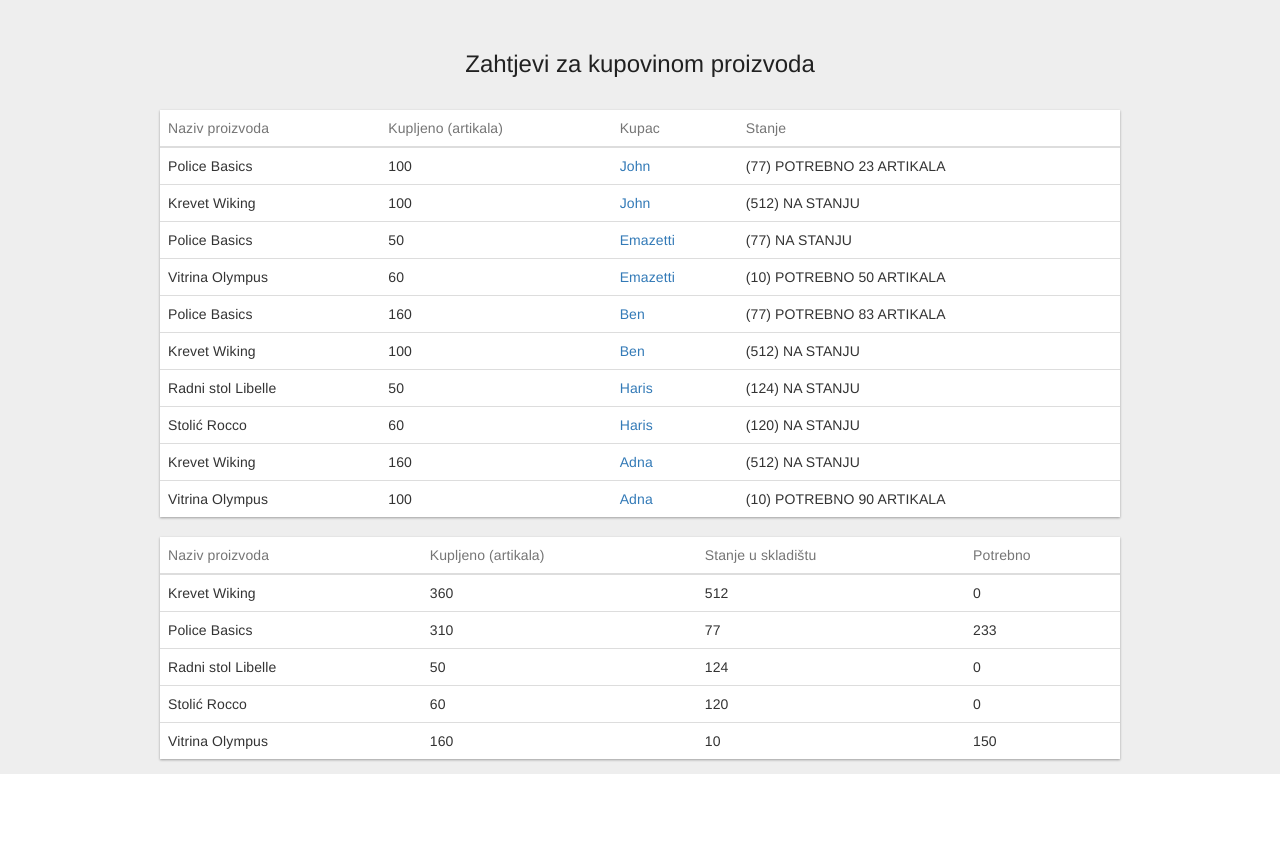
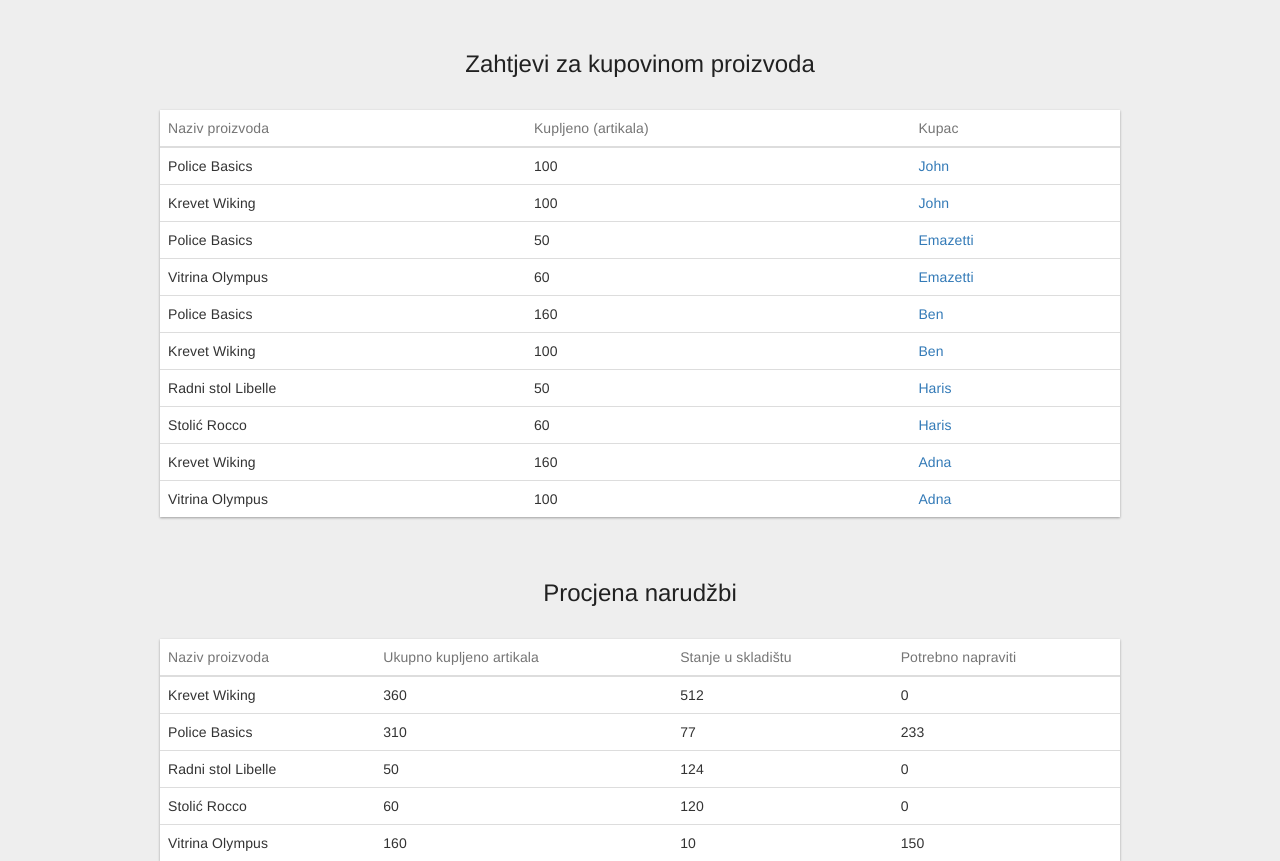
Before and after one commit to AdnaDurakovic/PPIS, a PHP site: page /managerPanelReq.php in a window 1280 px wide. Shown: the part 58-919 px from the top of the page. Before the commit the page ends 832 px from the top, so only its background shows below. Run offline with PHP 8.4, Linux system fonts and the light colour scheme; data comes from the database, SQL or seed files in the repository; data that the repository does not hold is empty.

Commit message:
managerpanelreq, popravke

```diff
--- a/managerPanelReq.php
+++ b/managerPanelReq.php
@@ -115,7 +115,7 @@
           <th>Naziv proizvoda</th>
           <th>Kupljeno (artikala)</th>
           <th>Kupac</th>
-          <th>Stanje</th>
+          <!--<th>Stanje</th>-->
 
         </tr>
       </thead>
@@ -136,7 +136,7 @@
             $nazivp = $p['Naziv'];
             $kolicinap = $p['Kolicina'];
         }
-
+/*
         $stanje = "";
         if ($kolicinap > $kol) {
           $stanje = "NA STANJU";
@@ -146,7 +146,7 @@
           $razlika = $kol - $kolicinap;
           $stanje = "POTREBNO ".$razlika." ARTIKALA";
         }
-
+*/
         $s = $db->prepare($sql3);
         $s->bindParam(":kid", $kid);
         $s->execute();
@@ -174,9 +174,9 @@
             <td data-title="Email"><?php echo $email;?></td>
       <td data-title="Telefon"><?php echo $telefon;?></td>
       <td data-title="Datum kupovine"><?php echo $datum;?></td>
-      -->
+
             <td data-title="Stanje">(<?php echo $kolicinap;?>)&nbsp<?php echo $stanje;?></td>
-
+-->
             </tr>
             <?php
             }
@@ -193,6 +193,9 @@
     $stmt->execute();
   ?>
 
+  <br>
+  <h1>Procjena narudžbi</h1>
+  <br>
   <!-- Responsive table starts here -->
   <!-- For correct display on small screens you must add 'data-title' to each 'td' in your table -->
   <div class="table-responsive-vertical shadow-z-1">
@@ -201,9 +204,9 @@
       <thead>
         <tr>
           <th>Naziv proizvoda</th>
-          <th>Kupljeno (artikala)</th>
+          <th>Ukupno kupljeno artikala</th>
           <th>Stanje u skladištu</th>
-          <th>Potrebno</th>
+          <th>Potrebno napraviti</th>
 
         </tr>
       </thead>
```
